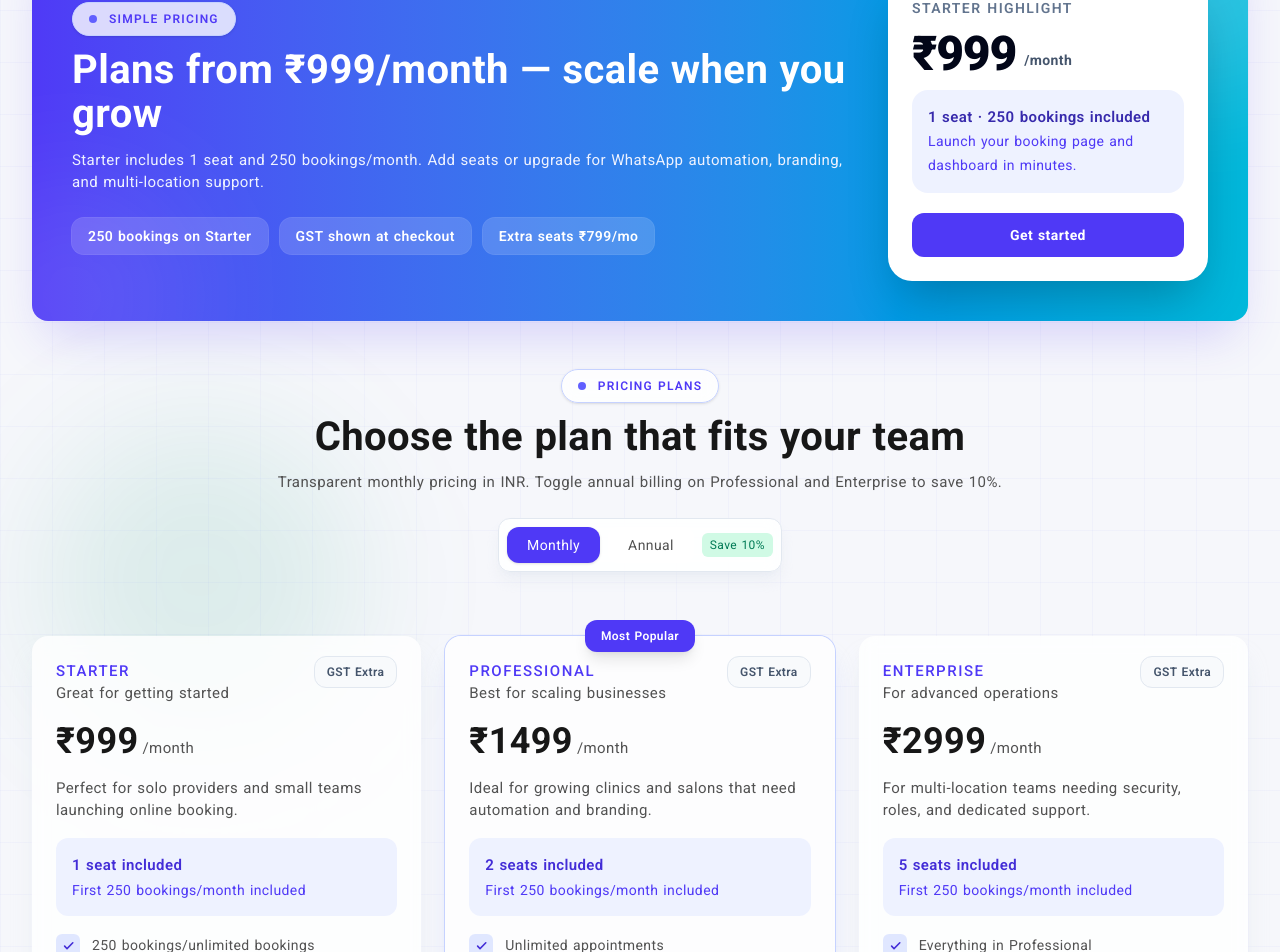
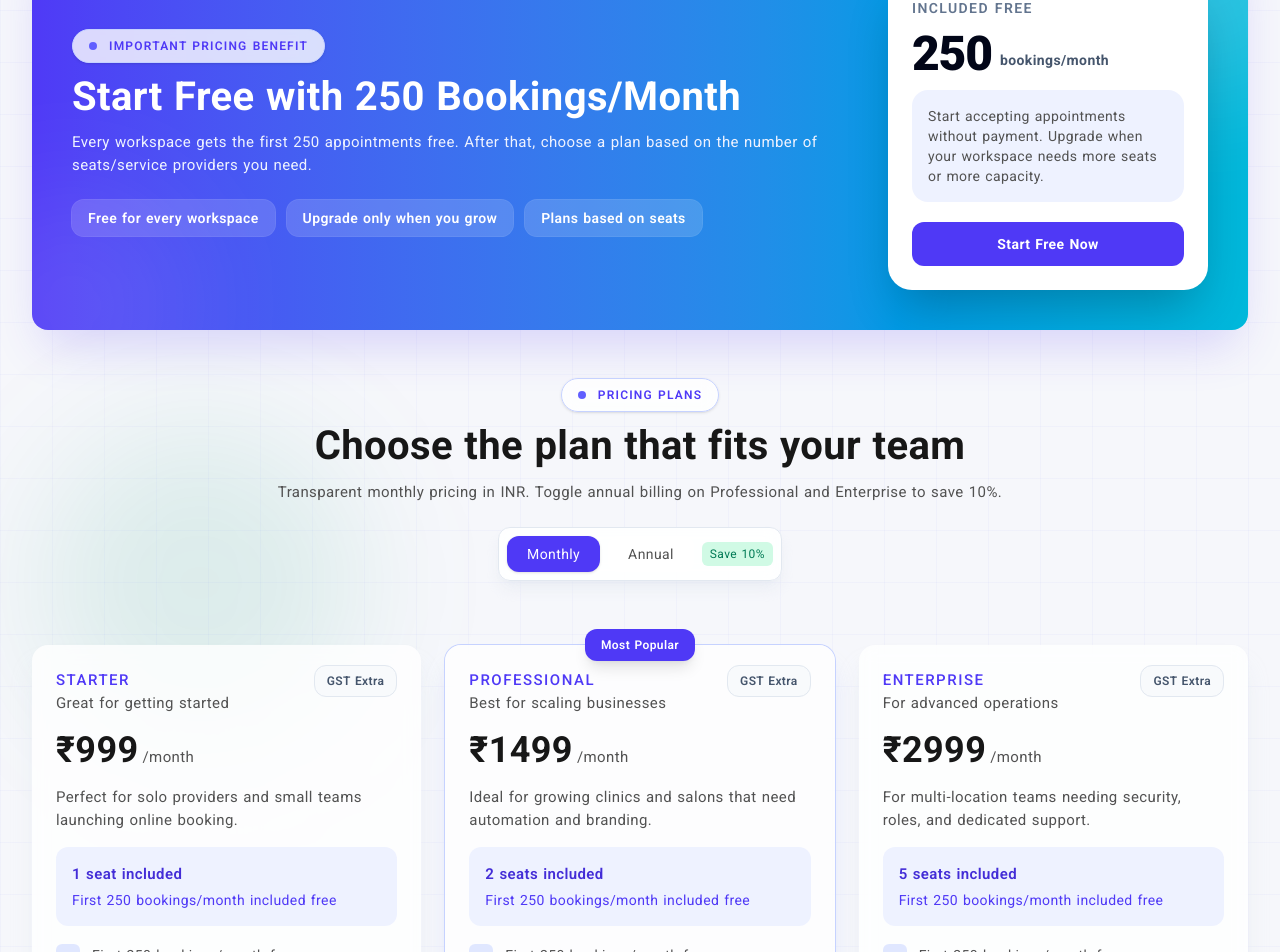
Before and after one commit to msinoftech/getsettime-landing, a Next.js app: page / in a window 1280 px wide. Shown: the part 4072-5024 px from the top of the page. Built offline with nearby package versions, Linux system fonts and the light colour scheme; no server answers.

Commit message:
update the pricing section

```diff
--- a/app/component/Pricing.tsx
+++ b/app/component/Pricing.tsx
@@ -151,30 +151,29 @@ export default function Pricing({ bottomCtaContent, trustContent, variant = "hom
             <div className="relative grid gap-8 lg:grid-cols-[1fr_320px] lg:items-center">
               <div>
                 <Heading
-                  badge="Simple pricing"
-                  title="Plans from ₹999/month — scale when you grow"
-                  description="Starter includes 1 seat and 250 bookings/month. Add seats or upgrade for WhatsApp automation, branding, and multi-location support."
+                  badge="Important Pricing Benefit"
+                  title="Start Free with 250 Bookings/Month"
+                  description="Every workspace gets the first 250 appointments free. After that, choose a plan based on the number of seats/service providers you need."
                   titleClassName="text-3xl font-bold text-white md:text-4xl lg:text-[40px]"
                   descriptionClassName="text-indigo-50"
                 />
                 <div className="mt-6 flex flex-wrap gap-3 text-sm font-semibold text-white">
-                  <span className="rounded-xl bg-white/15 px-4 py-2 ring-1 ring-white/20">250 bookings on Starter</span>
-                  <span className="rounded-xl bg-white/15 px-4 py-2 ring-1 ring-white/20">GST shown at checkout</span>
-                  <span className="rounded-xl bg-white/15 px-4 py-2 ring-1 ring-white/20">Extra seats ₹799/mo</span>
+                  <span className="rounded-xl bg-white/15 px-4 py-2 ring-1 ring-white/20">Free for every workspace</span>
+                  <span className="rounded-xl bg-white/15 px-4 py-2 ring-1 ring-white/20">Upgrade only when you grow</span>
+                  <span className="rounded-xl bg-white/15 px-4 py-2 ring-1 ring-white/20">Plans based on seats</span>
                 </div>
               </div>
               <div className="rounded-3xl bg-white p-4 shadow-2xl sm:p-6 space-y-3">
-                <div className="text-sm font-semibold uppercase tracking-widest text-slate-500">Starter highlight</div>
+                <div className="text-sm font-semibold uppercase tracking-widest text-slate-500">Included Free</div>
                 <div className="flex items-end gap-2">
-                  <span className="text-5xl font-black tracking-tight text-slate-950">₹999</span>
-                  <span className="pb-2 text-sm font-bold text-slate-600">/month</span>
+                  <span className="text-5xl font-black tracking-tight text-slate-950">250</span>
+                  <span className="pb-2 text-sm font-bold text-slate-600">bookings/month</span>
                 </div>
                 <div className="rounded-2xl bg-indigo-50 p-4">
-                  <div className="text-md font-semibold text-indigo-800">1 seat · 250 bookings included</div>
-                  <div className="text-sm leading-6 text-indigo-600">Launch your booking page and dashboard in minutes.</div>
+                  <div className="text-sm">Start accepting appointments without payment. Upgrade when your workspace needs more seats or more capacity.</div>
                 </div>
                 <Link href={REGISTER_GOOGLE_URL} target="_blank" className="mt-5 flex w-full items-center justify-center rounded-xl bg-indigo-600 px-5 py-3 text-sm font-bold text-white transition hover:bg-indigo-700">
-                  Get started
+                  Start Free Now
                 </Link>
               </div>
             </div>
--- a/lib/config.ts
+++ b/lib/config.ts
@@ -1,5 +1,6 @@
 export const APP_NAME = "GetSetTime";
 export const BASE_URL = "https://www.getsettime.com";
+//export const BASE_URL = "http://localhost:3001";
 export const LOGIN_URL = "https://app.getsettime.com";
 export const REGISTER_URL = "https://app.getsettime.com/register";
 export const REGISTER_GOOGLE_URL = "https://app.getsettime.com/register?g_signup=1";
--- a/lib/pricing-data.ts
+++ b/lib/pricing-data.ts
@@ -22,9 +22,9 @@ export const pricingTiers: PricingTier[] = [
     period: "month",
     description: "Perfect for solo providers and small teams launching online booking.",
     seatTitle: "1 seat included",
-    seatDescription: "First 250 bookings/month included",
+    seatDescription: "First 250 bookings/month included free",
     features: [
-      "250 bookings/unlimited bookings",
+      "First 250 bookings/month free",
       "Public booking page",
       "Basic calendar integration",
       "Email notifications",
@@ -42,9 +42,9 @@ export const pricingTiers: PricingTier[] = [
     period: "month",
     description: "Ideal for growing clinics and salons that need automation and branding.",
     seatTitle: "2 seats included",
-    seatDescription: "First 250 bookings/month included",
+    seatDescription: "First 250 bookings/month included free",
     features: [
-      "Unlimited appointments",
+      "First 250 bookings/month free",
       "Advanced calendar sync",
       "WhatsApp & email reminders",
       "Custom branding",
@@ -65,9 +65,9 @@ export const pricingTiers: PricingTier[] = [
     period: "month",
     description: "For multi-location teams needing security, roles, and dedicated support.",
     seatTitle: "5 seats included",
-    seatDescription: "First 250 bookings/month included",
+    seatDescription: "First 250 bookings/month included free",
     features: [
-      "Everything in Professional",
+      "First 250 bookings/month free",
       "Multi-location support",
       "Advanced user roles",
       "SSO integration",
```
